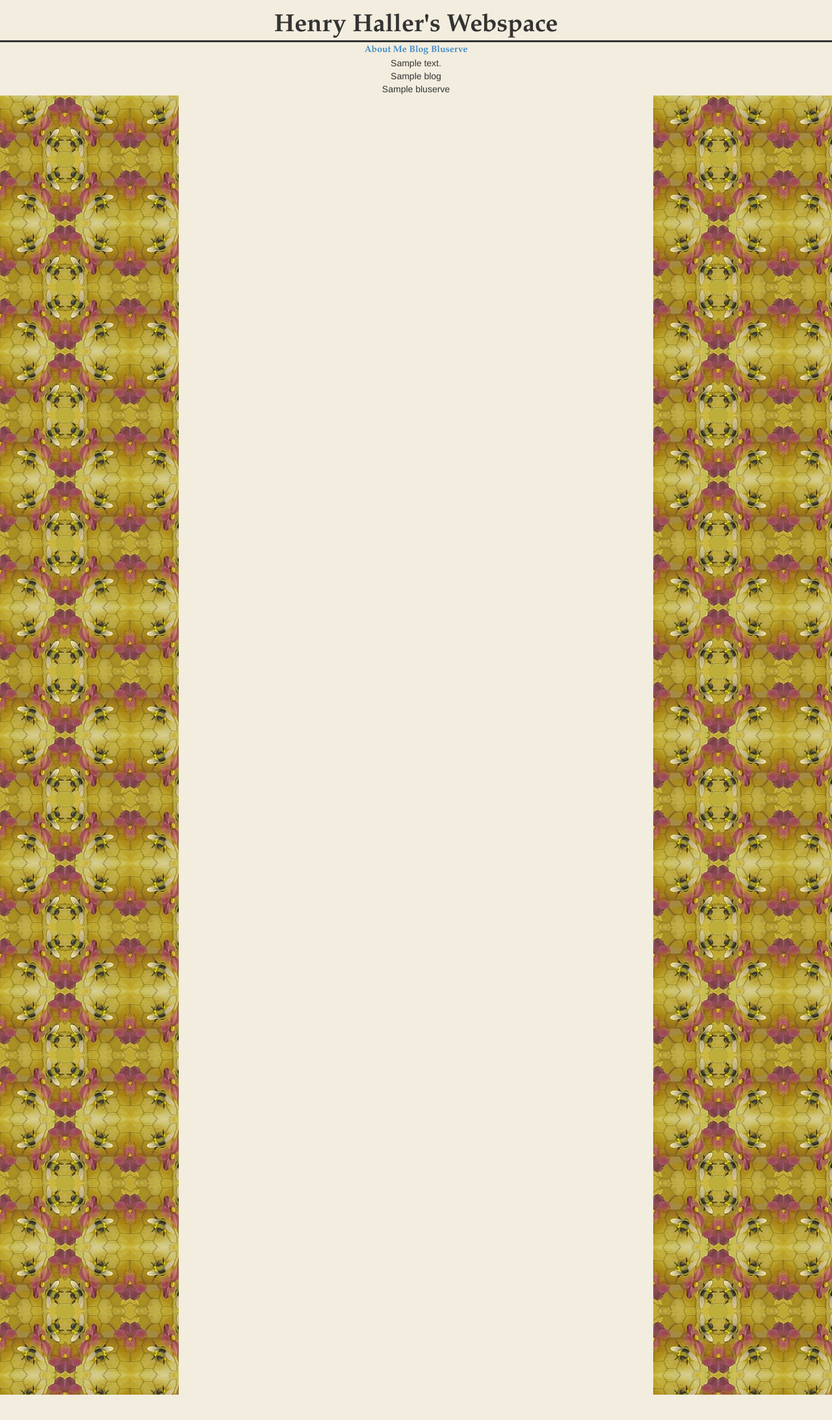
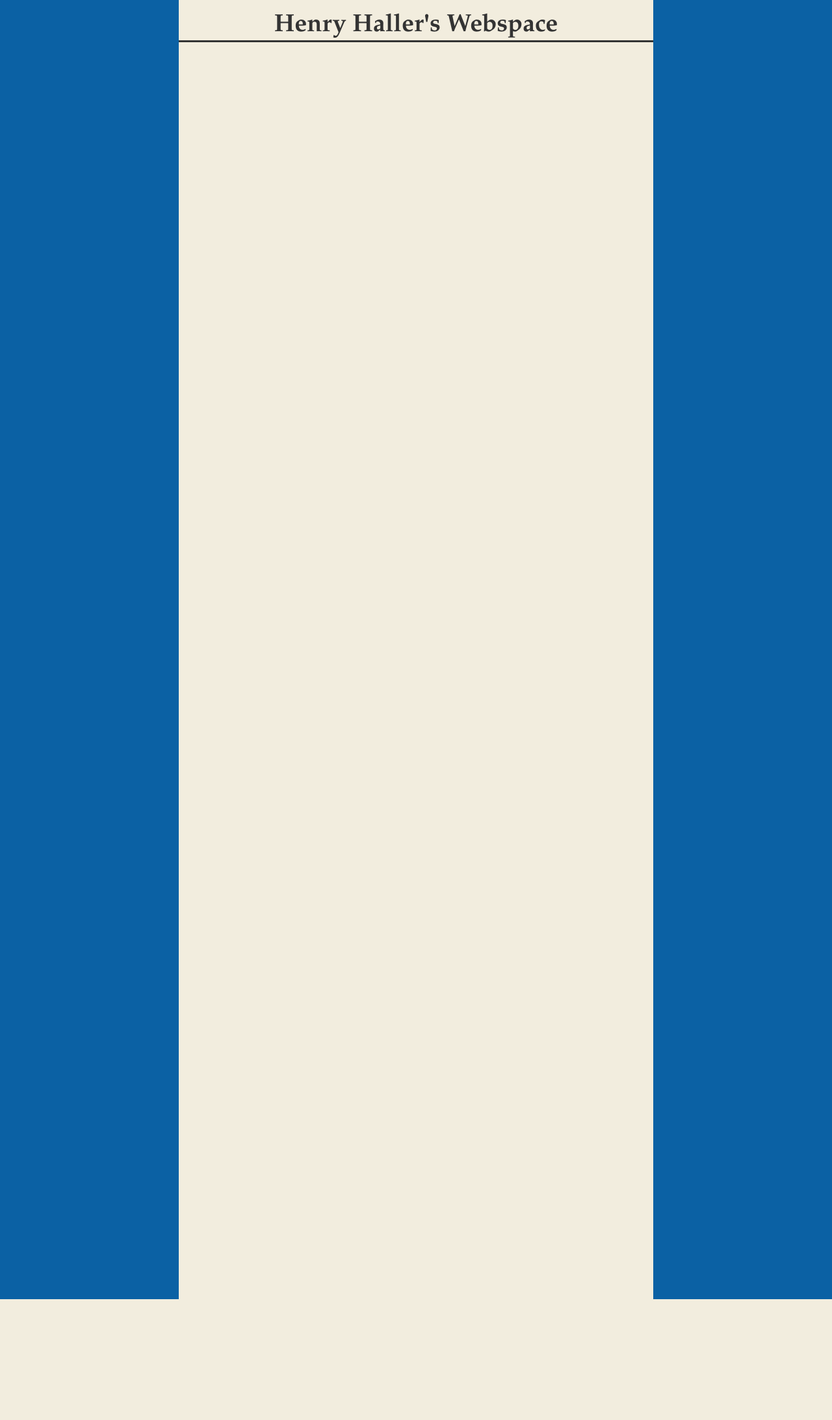
Before and after one commit to HenryHaller/henryhaller-2013-homepage, a Django app: template henryhaller/templates/home.html in a window 1280 px wide. Shown: the top 2186 px of the page at 65% size. Run offline with Django 3.2, Linux system fonts and the light colour scheme; the template is opened without the code that fills it: most values are stand-ins (such as "Sample title", 1, 10 or a date in 2020).

Commit message:
changed background

```diff
--- a/henryhaller/static/base.css
+++ b/henryhaller/static/base.css
@@ -11,16 +11,6 @@
 	margin-bottom:0px;
 	}
 
-h1.large_title {
-	margin-top:0px;
-	font-size:360%;
-}
-
-h1.small_title {
-	margin-top:0px;
-	font-size:150%;
-	margin-bottom:14px;
-	}
 
 span {
 	text-align:center;
@@ -31,38 +21,6 @@
 	margin-left:auto;
 	}
 
-span.small_subtitle {
-	margin-right:3px;
-	margin-left:3px;
-	font-size:110%;
-	border-bottom-style:groove;
-	}
-span.large_subtitle {
-	margin-right:3px;
-	margin-left:3px;
-	font-size:180%;
-	border-bottom-style:groove;
-	}
-
-
-.small {
-	margin-right: auto;
-	margin-left: auto;
-	width:95%;
-	margin-top:-15px;
-	}
-.large {
-	margin-right: auto;
-	margin-left: auto;
-	text-align: center;
-	width:55%;
-	}
-
-.main {
-	margin-right: auto;
-	margin-left: auto;
-	text-align: center;
-	}
 
 p{
 	font-family: "Book Antiqua", Palatino, "Palatino Linotype", "Palatino LT STD", Georgia, serif;
@@ -70,19 +28,24 @@
 	text-indent:50px;
 }
 
-.left_float {
+
+/*these provide the left and right bars */
+
+.sidebar {background-color:#0B61A4; }
+
+#left_float {
 	width:21.5%;
-	background-image:url('http://henryhaller.com/static/sidebar.jpg');
 	position:fixed;
 	left:0px;
 	height:2000px;
+	top:0px;
 	}
-.right_float {
+#right_float {
 	width:21.5%;
-	background-image:url('http://henryhaller.com/static/sidebar.jpg');
 	position:fixed;
 	right:0px;
 	height:2000px;
+	top:0px;
 	}
 a:link { text-decoration:none; }
 
--- a/henryhaller/templates/home.html
+++ b/henryhaller/templates/home.html
@@ -34,8 +34,8 @@
 			<!--<div id="portfolio" style="display:{{portfolio_display}}">{{portfolio}}</div>-->
 		</div>
 		<div class="visible-lg"> <!--sidebars for large monitors-->
-			<div class="left_float" id="left_float">&nbsp;</div>
-			<div class="right_float" id="right_float">&nbsp;</div>
+			<div class="sidebar" id="left_float">&nbsp;</div>
+			<div class="sidebar" id="right_float">&nbsp;</div>
 		</div>
 	<!--Dubug area. user-agent:{{request.META.HTTP_USER_AGENT}} {{size}} -->
 	</body>
```
